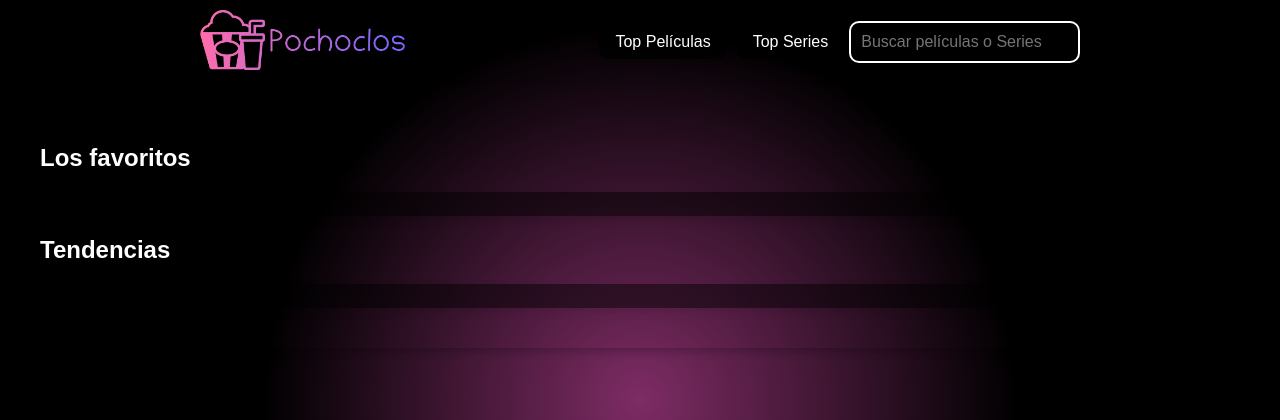
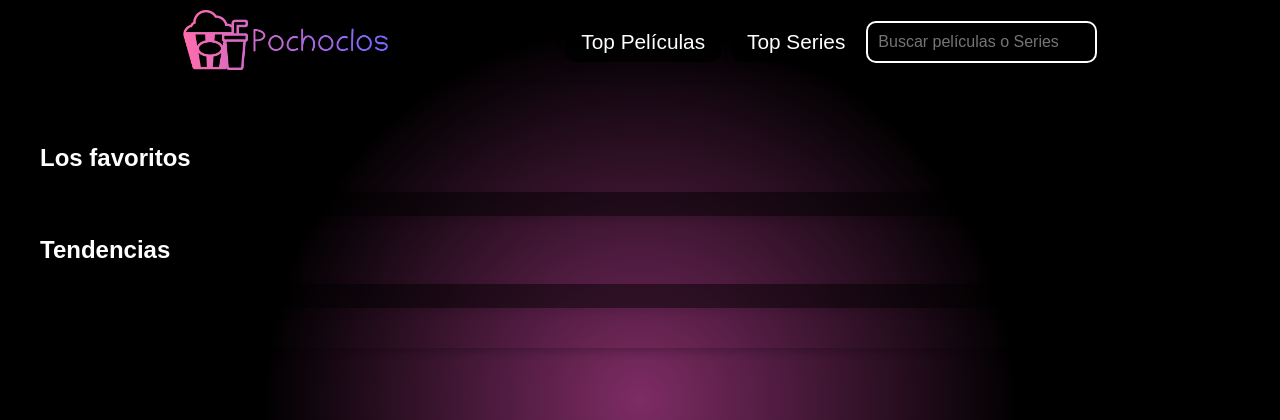
Before and after one commit to dart94/Pochoclos, a Flask app: page / in a window 1280 px wide. Shown: the top 420 px of the page. Run offline with Flask 3, Linux system fonts and the light colour scheme; data that the repository does not hold is empty.

Commit message:
nuevo estilos

```diff
--- a/static/styles.css
+++ b/static/styles.css
@@ -532,6 +532,7 @@ footer {
 .nav-item {
     padding: 8px 16px; /* Espacio interno para todos los nav-item */
     margin: 5px; /* Espacio externo común */
+    font-size: 1.3rem;
 }
 
 input.nav-item {
```
